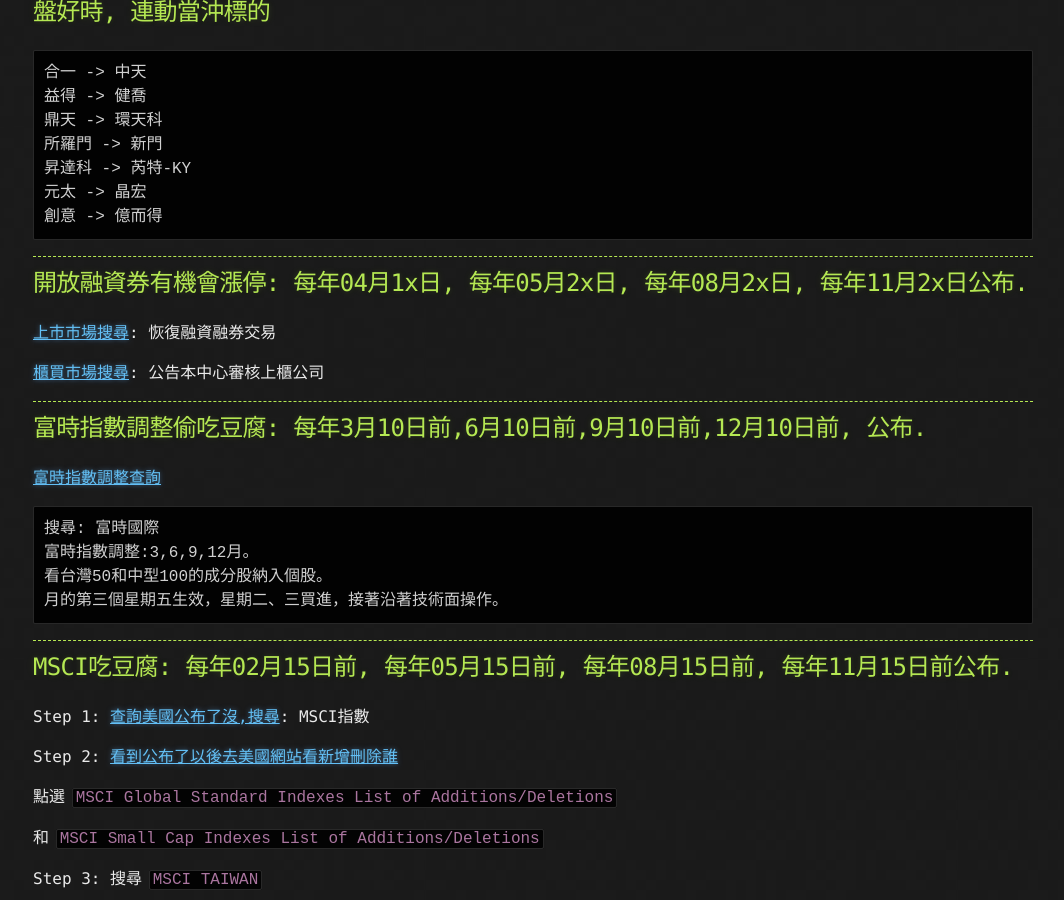
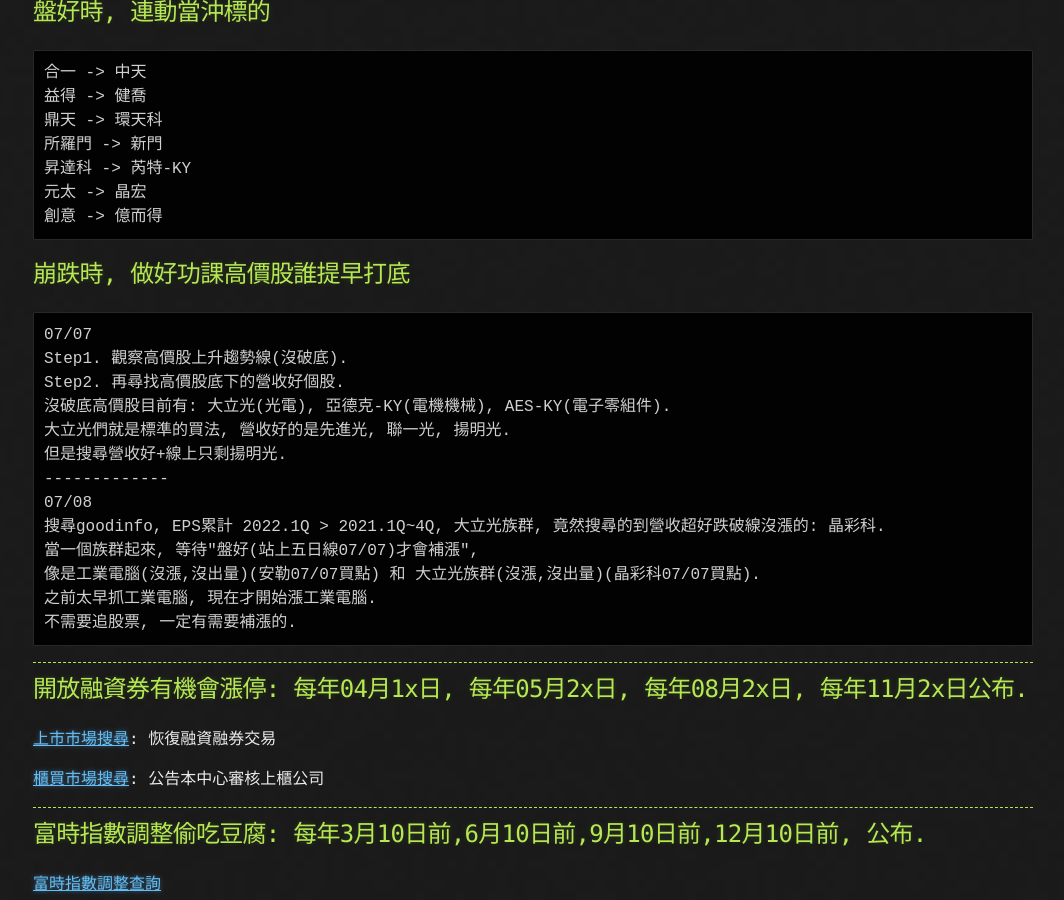
Before and after one commit to lepg5487/Stock_God, a Jekyll site: the page built from experience.md, in a window 1280 px wide and 900 px high, scrolled down 405 px. Shown: the whole window, without its empty margins (107-1171 px from the left). Built offline with Jekyll 4.4.1, drawn with Linux system fonts in a browser that asks for light colours; our own code applies the rules of GitHub Pages for plain Markdown files.

Commit message:
Update experience.md

````diff
--- a/experience.md
+++ b/experience.md
@@ -18,6 +18,23 @@
 昇達科 -> 芮特-KY
 元太 -> 晶宏
 創意 -> 億而得
+```
+
+## 崩跌時, 做好功課高價股誰提早打底
+```
+07/07
+Step1. 觀察高價股上升趨勢線(沒破底).
+Step2. 再尋找高價股底下的營收好個股.
+沒破底高價股目前有: 大立光(光電), 亞德克-KY(電機機械), AES-KY(電子零組件).
+大立光們就是標準的買法, 營收好的是先進光, 聯一光, 揚明光.
+但是搜尋營收好+線上只剩揚明光.
+-------------
+07/08
+搜尋goodinfo, EPS累計 2022.1Q > 2021.1Q~4Q, 大立光族群, 竟然搜尋的到營收超好跌破線沒漲的: 晶彩科.
+當一個族群起來, 等待"盤好(站上五日線07/07)才會補漲",
+像是工業電腦(沒漲,沒出量)(安勒07/07買點) 和 大立光族群(沒漲,沒出量)(晶彩科07/07買點).
+之前太早抓工業電腦, 現在才開始漲工業電腦.
+不需要追股票, 一定有需要補漲的.
 ```
 
 ---
````
